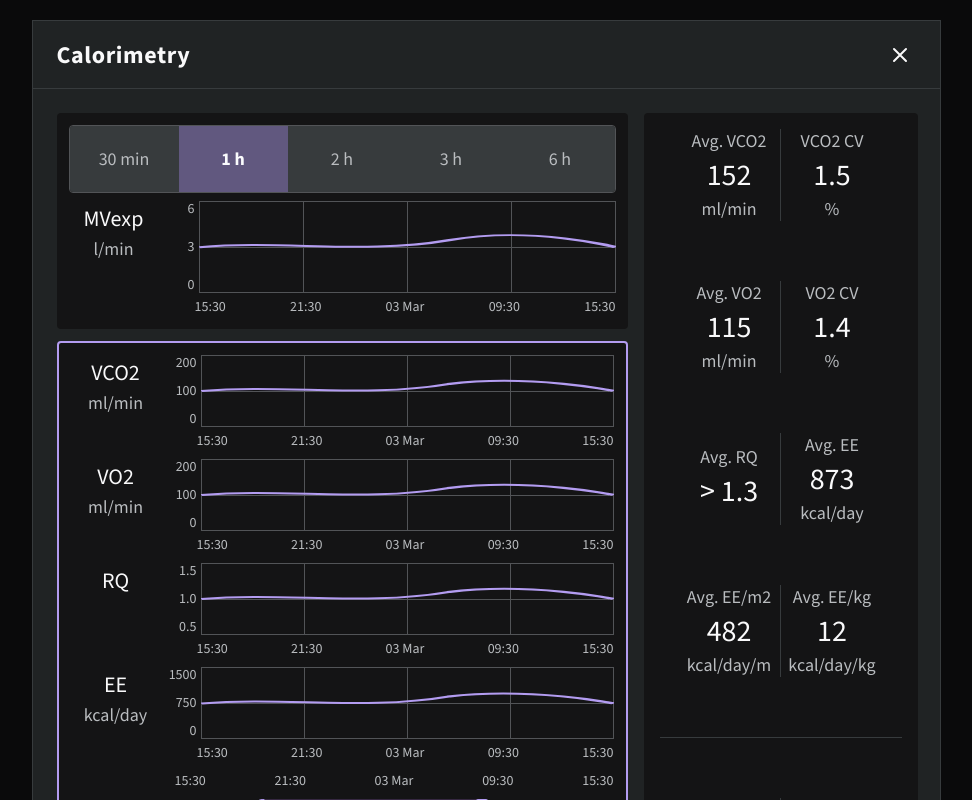
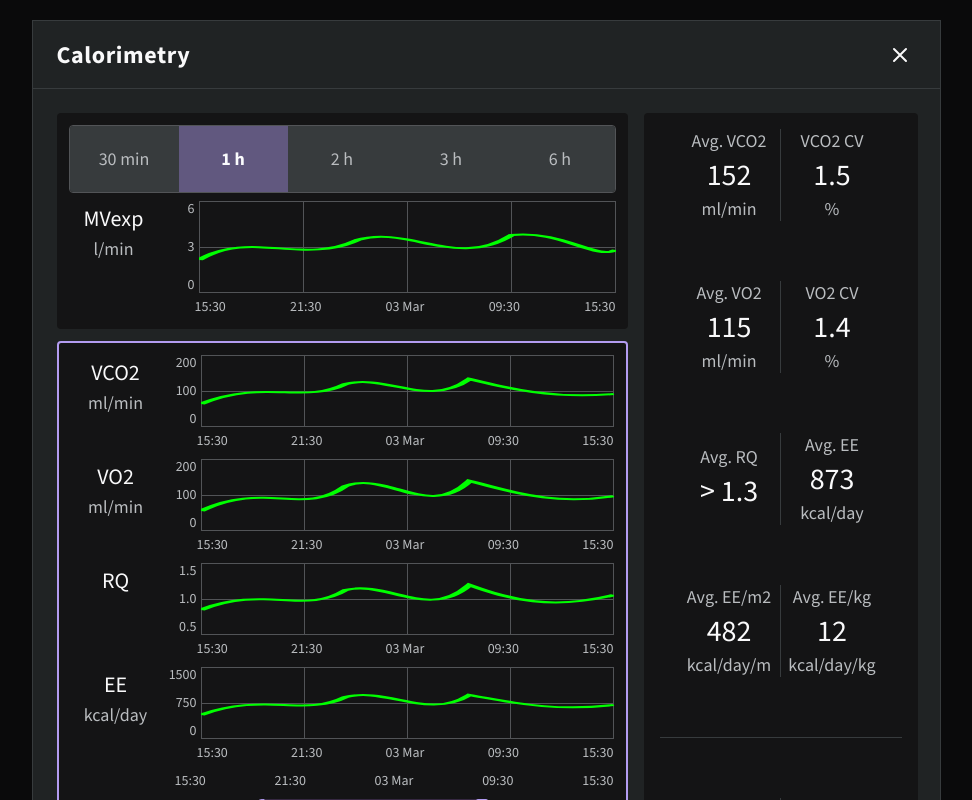
Before and after one commit to kevinhsu525/calorimetry-prototype, a React (Vite) app: page / in a window 1280 px wide. Shown: the top 800 px of the page, without its empty margins (154-1126 px from the left). Built offline with nearby package versions, Linux system fonts and the light colour scheme; the HTML template or start-up script is replaced by a standard one.

Commit message:
feat: change waveform color to green and increase variation
- Update all chart waveforms stroke color from #b39cf1 to #00FF00
- MVexp: more pronounced peaks and valleys with 3-4 clear wave cycles
- VCO2/VO2/RQ/EE: increased fluctuation with multiple peaks and valleys

```diff
--- a/src/App.tsx
+++ b/src/App.tsx
@@ -12,7 +12,7 @@ const chartConfigs = [
     maxValue: '200',
     midValue: '100',
     minValue: '0',
-    pathData: 'M0 17C20 10 40 24 60 10C80 0 100 17 100 17',
+    pathData: 'M0 30 C 15 5, 25 30, 35 10 C 45 0, 55 34, 65 5 C 75 15, 85 25, 100 20',
     viewBoxHeight: 34,
   },
   {
@@ -21,7 +21,7 @@ const chartConfigs = [
     maxValue: '200',
     midValue: '100',
     minValue: '0',
-    pathData: 'M0 24C20 17 40 31 60 17C80 7 100 24 100 24',
+    pathData: 'M0 40 C 15 10, 25 45, 35 15 C 45 0, 55 48, 65 10 C 75 20, 85 35, 100 25',
     viewBoxHeight: 48,
   },
   {
@@ -30,7 +30,7 @@ const chartConfigs = [
     maxValue: '1.5',
     midValue: '1.0',
     minValue: '0.5',
-    pathData: 'M0 24C20 17 40 31 60 17C80 7 100 24 100 24',
+    pathData: 'M0 35 C 15 10, 25 40, 35 15 C 45 5, 55 45, 65 10 C 75 25, 85 35, 100 20',
     viewBoxHeight: 48,
   },
   {
@@ -39,7 +39,7 @@ const chartConfigs = [
     maxValue: '1500',
     midValue: '750',
     minValue: '0',
-    pathData: 'M0 16.5C20 9.5 40 23.5 60 9.5C80 0 100 16.5 100 16.5',
+    pathData: 'M0 28 C 15 5, 25 30, 35 10 C 45 0, 55 33, 65 8 C 75 15, 85 25, 100 18',
     viewBoxHeight: 33,
   },
 ];
@@ -67,7 +67,7 @@ const App: React.FC = () => {
               maxValue="6"
               midValue="3"
               minValue="0"
-              pathData="M0 22.262C20 15.087 40 29.437 60 15.087C80 0.737 100 22.262 100 22.262"
+              pathData="M0 35 C 12 5, 25 40, 38 15 C 50 0, 62 44, 75 10 C 87 5, 95 35, 100 25"
               viewBoxHeight={44.523}
             />
           </div>
--- a/src/components/Chart.tsx
+++ b/src/components/Chart.tsx
@@ -51,7 +51,7 @@ const Chart: React.FC<ChartProps> = ({
                 className="w-full"
                 preserveAspectRatio="none"
               >
-                <path d={pathData} stroke="#b39cf1" strokeWidth="2" fill="none" />
+                <path d={pathData} stroke="#00FF00" strokeWidth="2" fill="none" />
               </svg>
             </div>
 
```
